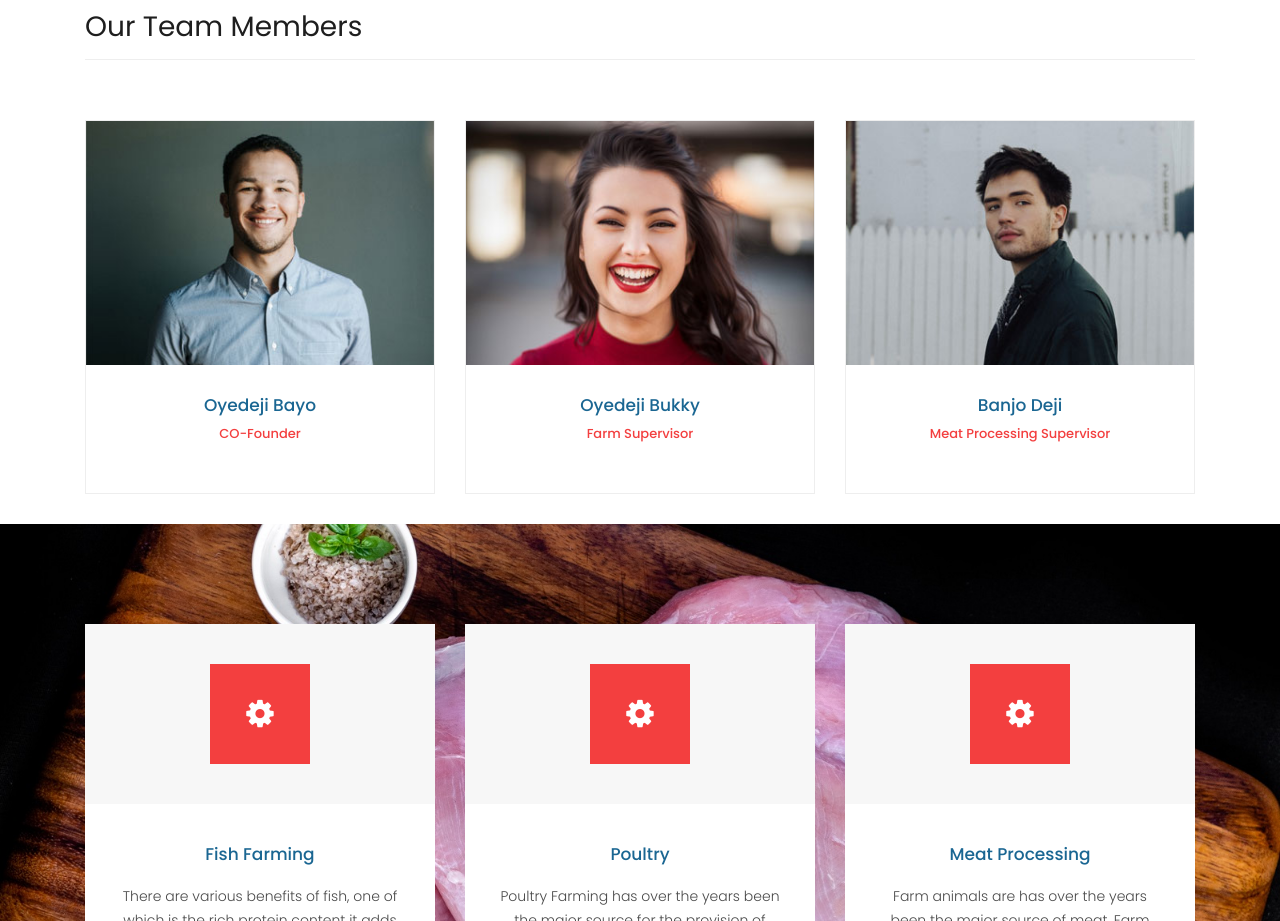
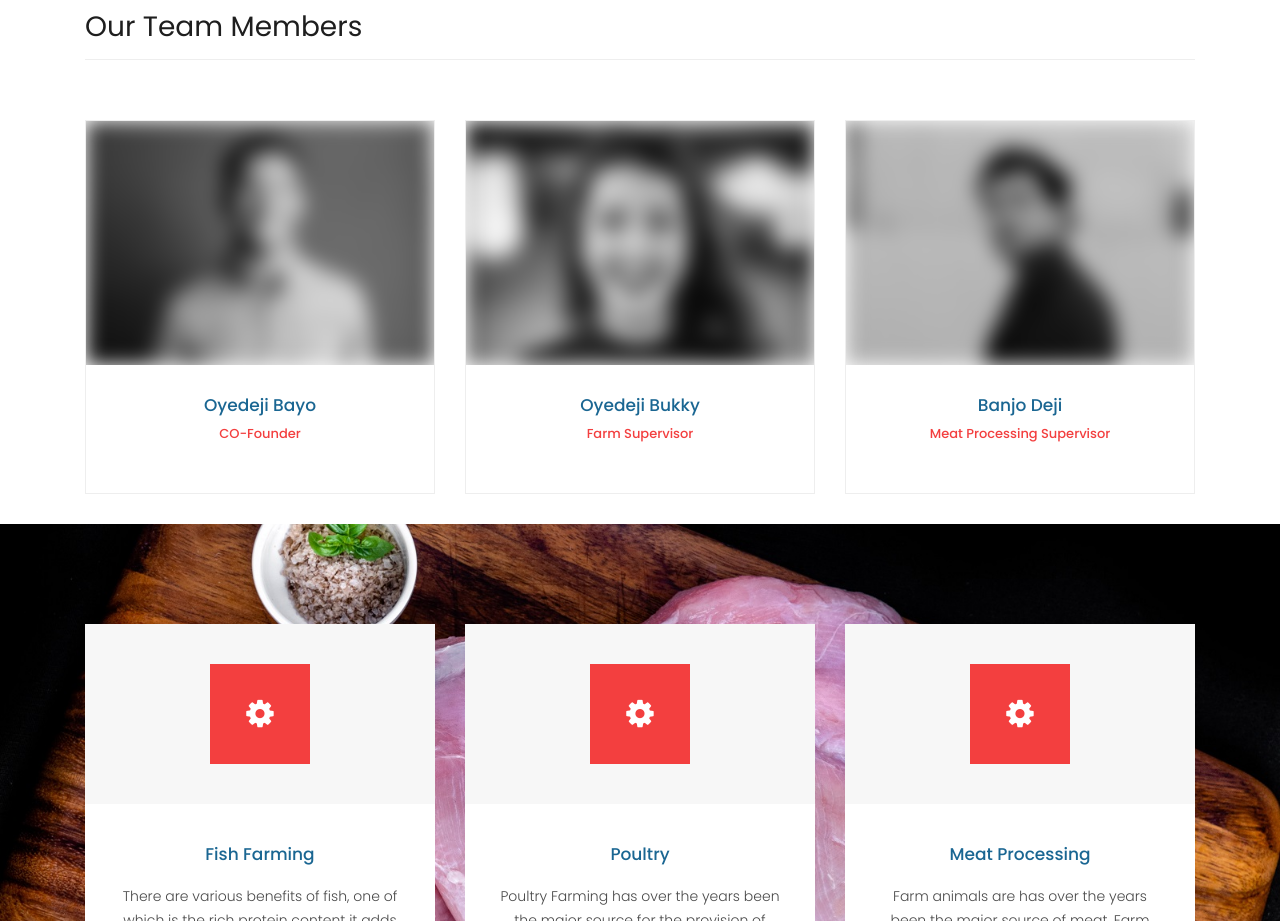
Before and after one commit to haastrupea/oyeladunfarms.com, a website: page views/about.html in a window 1280 px wide. Shown: the part 1300-2221 px from the top of the page. Drawn offline with Linux system fonts and the light colour scheme; files that its build step writes are made by us from their sources; files whose address does not match are found by name.

Commit message:
CHore: blur out team placeholder images

```diff
--- a/public/assets/css/templatemo-sixteen.css
+++ b/public/assets/css/templatemo-sixteen.css
@@ -677,6 +677,8 @@ footer .inner-content p a {
 .team-member img {
 	width: 100%;
 	overflow: hidden;
+
+	filter: grayscale(101) blur(10px);
 }
 
 .team-member .down-content {
@@ -686,6 +688,9 @@ footer .inner-content p a {
 
 .team-member .thumb-container {
 	position: relative;
+
+	overflow: hidden;
+
 }
 
 .team-member .thumb-container .hover-effect {
```
